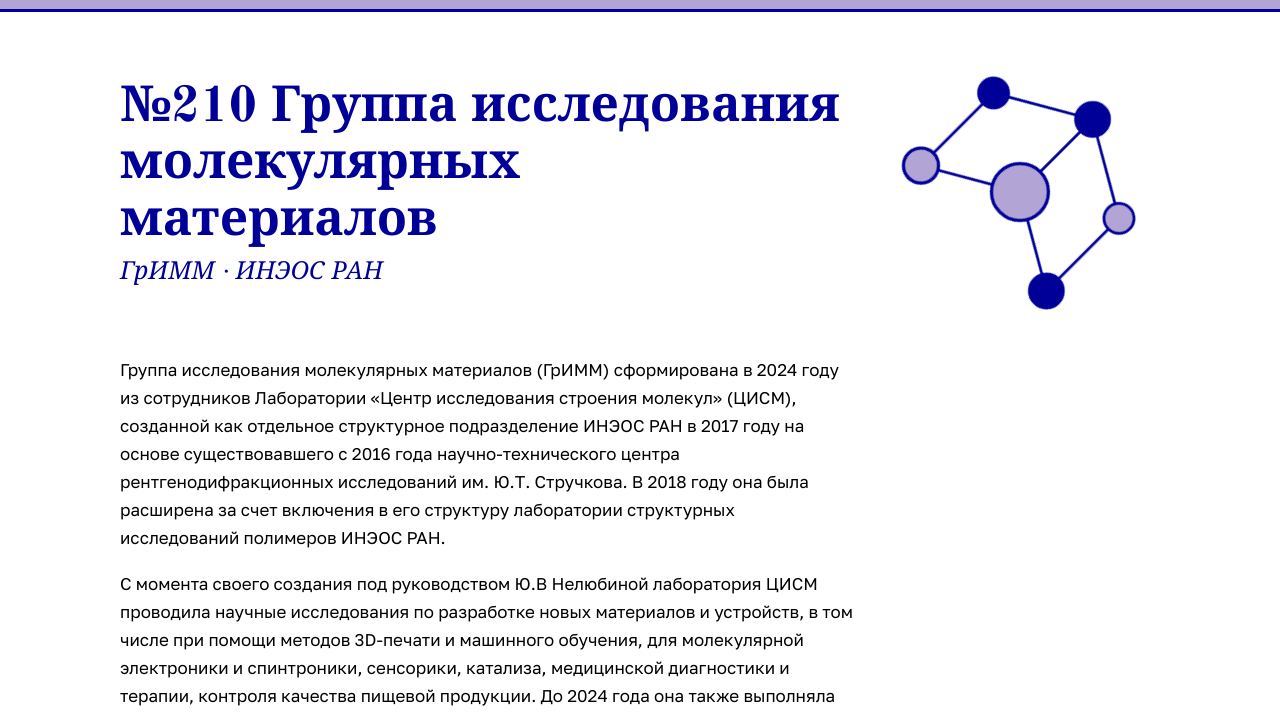
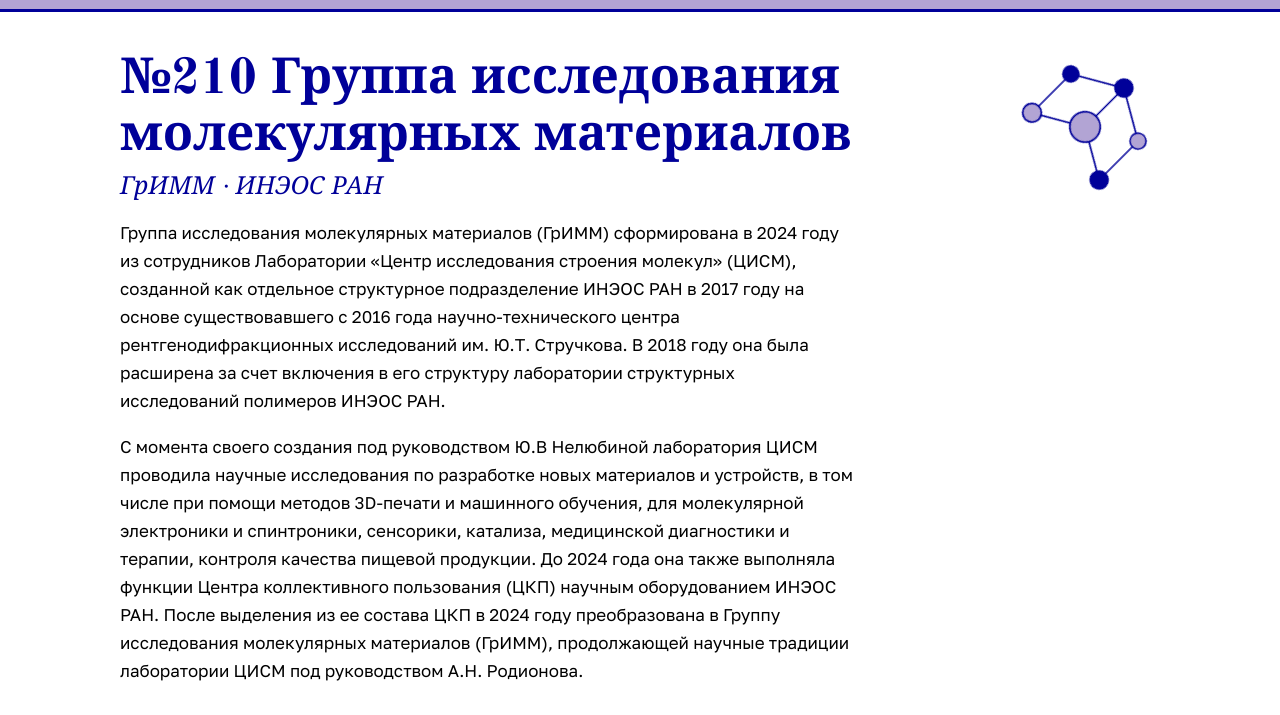
Before and after one commit to khaschevatskaya/grimm_4_homework, a plain HTML site: page index.html in a window 1280 px wide. Shown: the part 67-782 px from the top of the page. Drawn offline with nearby package versions, Linux system fonts and the light colour scheme.

Commit message:
Update index.html

```diff
--- a/index.html
+++ b/index.html
@@ -111,10 +111,10 @@
   /* Первая страница */
   .hero {
     display: grid;
-    grid-template-columns: 1fr minmax(180px, 280px);
+    grid-template-columns: 1fr minmax(100px, 150px);
     gap: 2rem;
-    align-items: center;
-    margin-bottom: 1.5rem;
+    align-items: start;
+    margin-bottom: 0rem;
   }
   .hero h1 span { display: block; font-size: 0.5em; font-weight: 400; font-style: italic; margin-top: 0.5rem; }
   .molecule { width: 100%; height: auto; }
```
